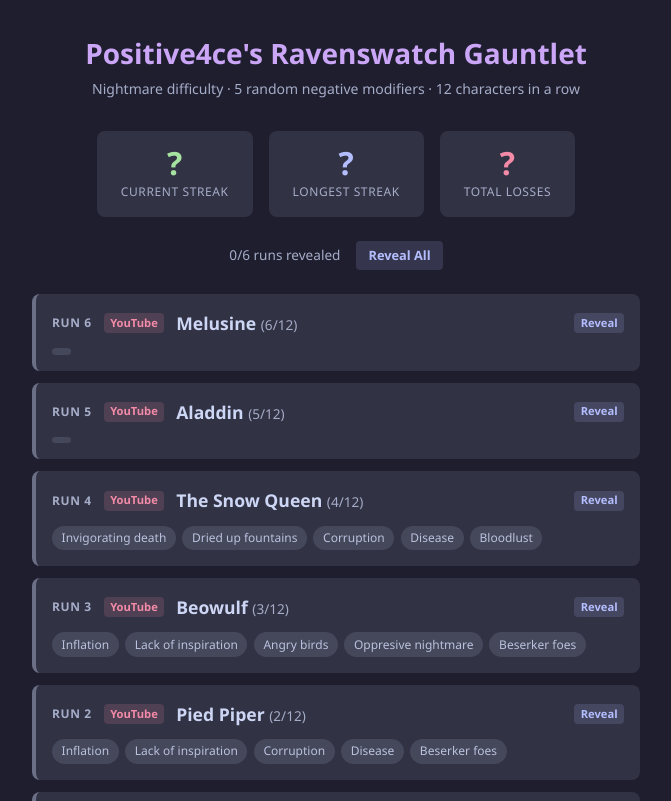
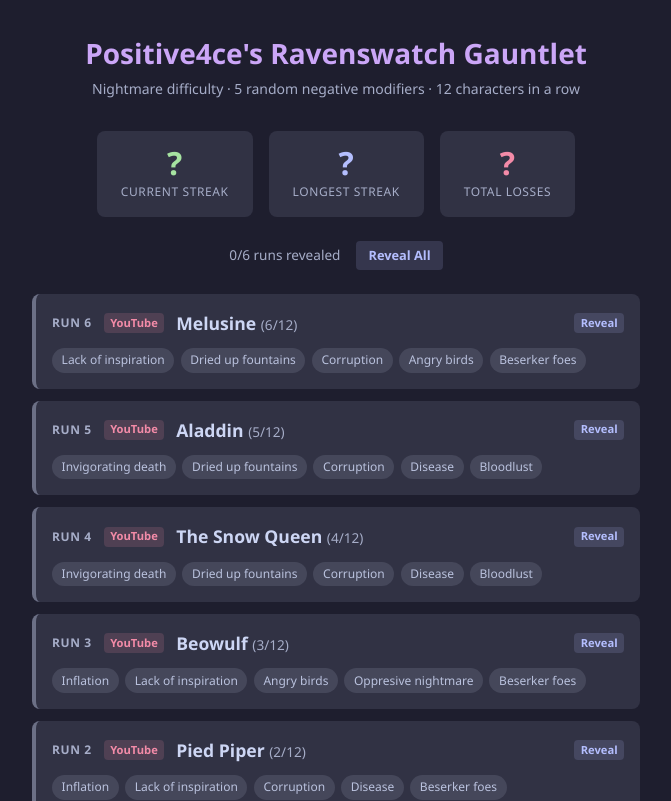
Before and after one commit to michaeljones/the-gauntlet, a React (Vite) app: page / in a window 1280 px wide. Shown: the top 801 px of the page, without its empty margins (304-975 px from the left). Built offline with nearby package versions, Linux system fonts and the light colour scheme.

Commit message:
Add modifiers
I forgot to add these.

```diff
--- a/src/data/runs.ts
+++ b/src/data/runs.ts
@@ -46,7 +46,7 @@ export const HARDCODED_RUNS: Run[] = [
     id: "5",
     runNumber: 5,
     characterId: 'aladdin',
-    modifierIds: [''],
+    modifierIds: ['invigorating-death', 'dried-up-fountains', 'corruption', 'disease', 'bloodlust'],
     outcome: 'win',
     source: 'hardcoded',
     timestamp: 1,
@@ -56,7 +56,7 @@ export const HARDCODED_RUNS: Run[] = [
     id: "6",
     runNumber: 6,
     characterId: 'melusine',
-    modifierIds: [''],
+    modifierIds: ['lack-of-inspiration', 'dried-up-fountains', 'corruption', 'angry-birds', 'berserker-foes'],
     outcome: 'win',
     source: 'hardcoded',
     timestamp: 1,
```
